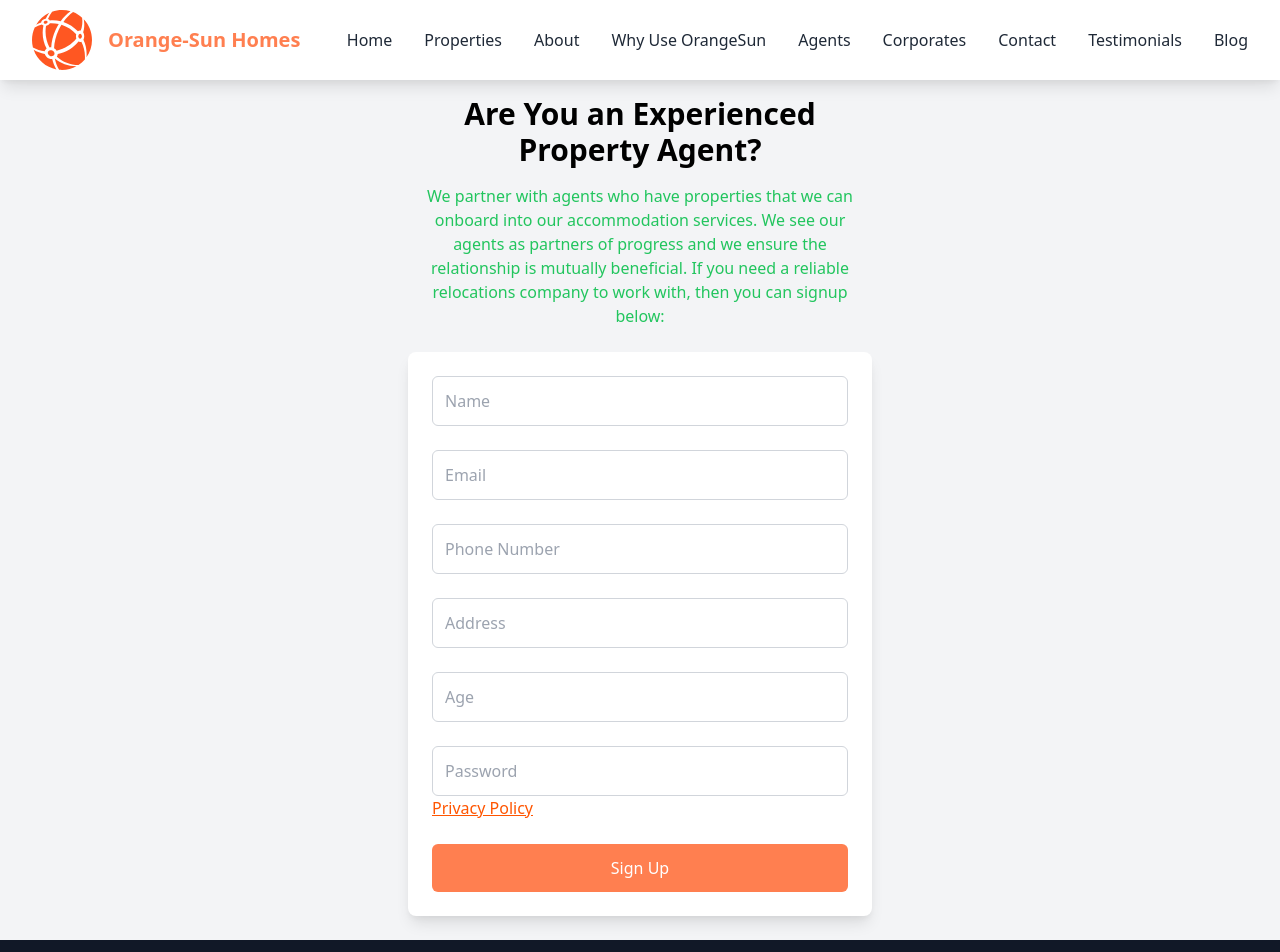
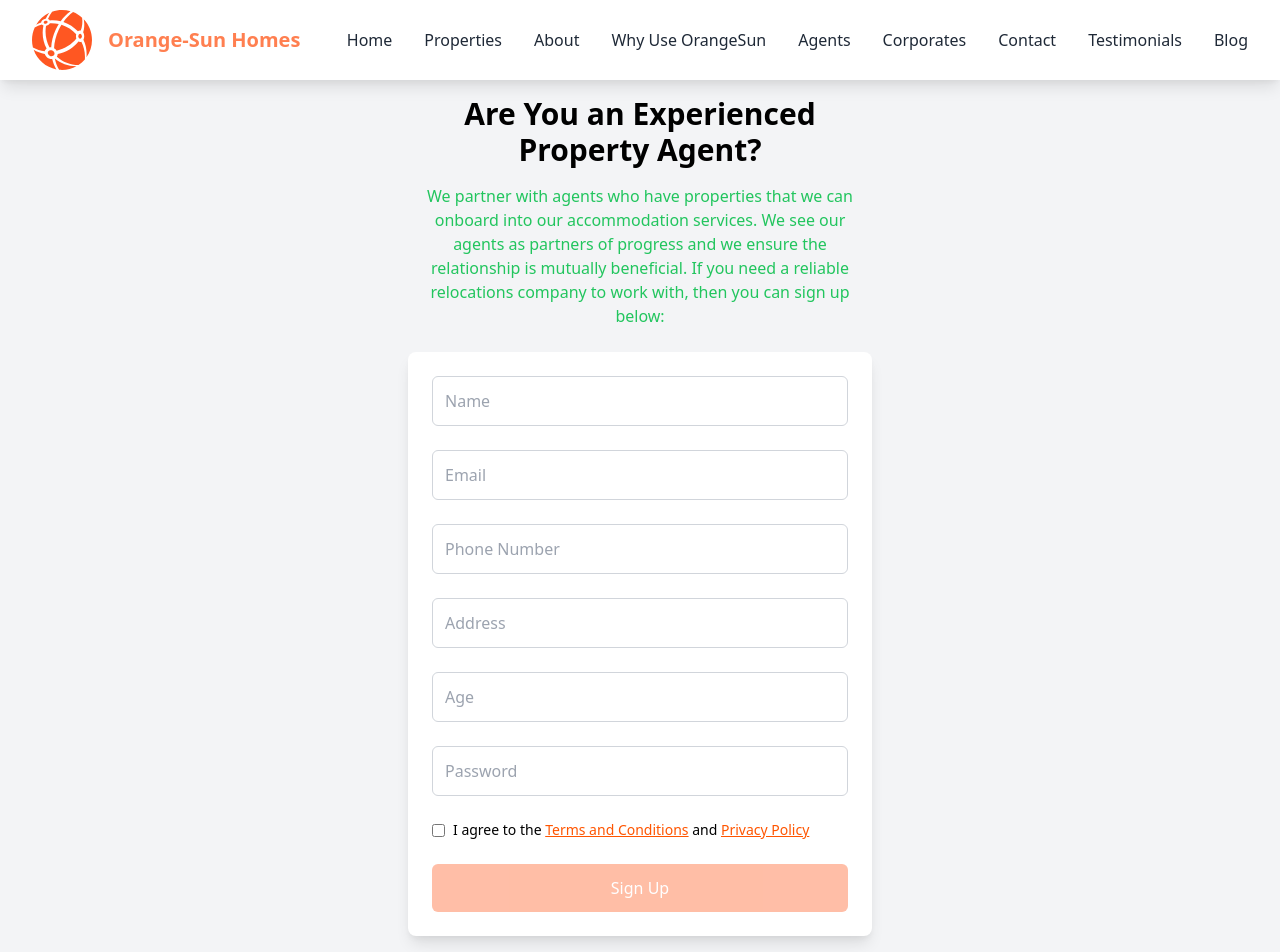
Before and after one commit to CreativeDadd/edenhomes, a Next.js app: page /auth/signup in a window 1280 px wide. Shown: the top 952 px of the page. Built offline with nearby package versions, Linux system fonts and the light colour scheme; no server answers.

Commit message:
I added the terms btn selection here

```diff
--- a/app/components/AgentsSignUp.jsx
+++ b/app/components/AgentsSignUp.jsx
@@ -1,8 +1,159 @@
+// // /app/components/AgentsSignUp.jsx
+// 'use client';
+// import { useState } from 'react';
+// import { useRouter } from 'next/navigation';
+// import Link from 'next/link';
+// export default function AgentsSignUp() {
+//   const [formData, setFormData] = useState({
+//     name: '',
+//     email: '',
+//     phone: '',
+//     address: '',
+//     age: '',
+//     password: '',
+//   });
+//   const [error, setError] = useState('');
+//   const [showModal, setShowModal] = useState(false);
+//   const router = useRouter();
+
+//   const handleSignUp = async (e) => {
+//     e.preventDefault();
+//     try {
+//       const res = await fetch('/api/auth/signup', {
+//         method: 'POST',
+//         headers: {
+//           'Content-Type': 'application/json',
+//         },
+//         body: JSON.stringify({ ...formData, role: 'agent' }), // Pass 'agent' role explicitly
+//       });
+
+//       if (!res.ok) {
+//         const { message } = await res.json();
+//         throw new Error(message || 'Error signing up');
+//       }
+
+//       setShowModal(true);
+//     } catch (err) {
+//       setError(err.message);
+//     }
+//   };
+
+//   const closeModal = () => {
+//     setShowModal(false);
+//     router.push('/');
+//   };
+
+
+
+
+//   return (
+//     <div className="container mx-auto p-6 mt-12 max-w-lg">
+//       <div className="text-black mb-6 text-center mt-6">
+//       <h2 className="text-3xl font-bold text-black ">Are You an Experienced Property Agent?</h2>
+//       <p className="text-green-500 pt-4"> We partner with agents who have properties that we can onboard into our accommodation  services. We see our agents as partners of progress and we ensure the relationship is mutually beneficial. If you need a reliable relocations company to work with, then you can signup below:</p>
+//       </div>
+//       <form onSubmit={handleSignUp} className="space-y-6 bg-white p-6 shadow-lg rounded-lg">
+//         <input
+//           type="text"
+//           placeholder="Name"
+//           value={formData.name}
+//           onChange={(e) => setFormData({ ...formData, name: e.target.value })}
+//           className="w-full p-3 border border-gray-300 rounded-md"
+//           required
+//         />
+//         <input
+//           type="email"
+//           placeholder="Email"
+//           value={formData.email}
+//           onChange={(e) => setFormData({ ...formData, email: e.target.value })}
+//           className="w-full p-3 border border-gray-300 rounded-md"
+//           required
+//         />
+//         <input
+//           type="tel"
+//           placeholder="Phone Number"
+//           value={formData.phone}
+//           onChange={(e) => setFormData({ ...formData, phone: e.target.value })}
+//           className="w-full p-3 border border-gray-300 rounded-md"
+//           required
+//         />
+//         <input
+//           type="text"
+//           placeholder="Address"
+//           value={formData.address}
+//           onChange={(e) => setFormData({ ...formData, address: e.target.value })}
+//           className="w-full p-3 border border-gray-300 rounded-md"
+//           required
+//         />
+//         <input
+//           type="number"
+//           placeholder="Age"
+//           value={formData.age}
+//           onChange={(e) => setFormData({ ...formData, age: e.target.value })}
+//           className="w-full p-3 border border-gray-300 rounded-md"
+//           required
+//         />
+//         <input
+//           type="password"
+//           placeholder="Password"
+//           value={formData.password}
+//           onChange={(e) => setFormData({ ...formData, password: e.target.value })}
+//           className="w-full p-3 border border-gray-300 rounded-md"
+//           required
+//         />
+//         <Link href='/privacy' className='text-[#f50] underline'>Privacy Policy</Link>
+//         <button
+//           type="submit"
+//           className="w-full bg-[#FF7F50] text-white p-3 rounded-md hover:bg-[#FF4500] transition duration-300"
+//         >
+//           Sign Up
+//         </button>
+//         {error && <p className="text-red-500">{error}</p>}
+//       </form>
+
+//       {showModal && (
+//         <div className="fixed inset-0 bg-gray-600 bg-opacity-50 flex items-center justify-center">
+//           <div className="bg-white p-6 rounded-lg shadow-lg max-w-sm text-center">
+//             <h3 className="text-2xl font-bold mb-4">Signup Successful!</h3>
+//             <p className="text-gray-700 mb-6">Awaiting admin approval for your account.</p>
+//             <button
+//               className="bg-[#FF7F50] text-white p-3 rounded-md hover:bg-[#FF4500] transition duration-300"
+//               onClick={closeModal}
+//             >
+//               OK
+//             </button>
+//           </div>
+//         </div>
+//       )}
+//     </div>
+//   );
+// }
+
+
+
+
+
+
+
+
+
+
+
+
+
+
+
+
+
+
+
+
 // /app/components/AgentsSignUp.jsx
 'use client';
 import { useState } from 'react';
 import { useRouter } from 'next/navigation';
 import Link from 'next/link';
+
 export default function AgentsSignUp() {
   const [formData, setFormData] = useState({
     name: '',
@@ -14,17 +165,25 @@ export default function AgentsSignUp() {
   });
   const [error, setError] = useState('');
   const [showModal, setShowModal] = useState(false);
+  const [isAgreed, setIsAgreed] = useState(false); // State for terms agreement
   const router = useRouter();
 
+  // Handle form submission
   const handleSignUp = async (e) => {
     e.preventDefault();
+
+    if (!isAgreed) {
+      setError("You must agree to the terms and conditions to sign up.");
+      return;
+    }
+
     try {
       const res = await fetch('/api/auth/signup', {
         method: 'POST',
         headers: {
           'Content-Type': 'application/json',
         },
-        body: JSON.stringify({ ...formData, role: 'agent' }), // Pass 'agent' role explicitly
+        body: JSON.stringify({ ...formData, role: 'agent', isAgreed }), // Pass agreement status
       });
 
       if (!res.ok) {
@@ -32,26 +191,29 @@ export default function AgentsSignUp() {
         throw new Error(message || 'Error signing up');
       }
 
-      setShowModal(true);
+      setShowModal(true); // Show success modal
     } catch (err) {
       setError(err.message);
     }
   };
 
+  // Close the modal and navigate away
   const closeModal = () => {
     setShowModal(false);
     router.push('/');
   };
 
-
-
-
   return (
     <div className="container mx-auto p-6 mt-12 max-w-lg">
       <div className="text-black mb-6 text-center mt-6">
-      <h2 className="text-3xl font-bold text-black ">Are You an Experienced Property Agent?</h2>
-      <p className="text-green-500 pt-4"> We partner with agents who have properties that we can onboard into our accommodation  services. We see our agents as partners of progress and we ensure the relationship is mutually beneficial. If you need a reliable relocations company to work with, then you can signup below:</p>
+        <h2 className="text-3xl font-bold text-black">
+          Are You an Experienced Property Agent?
+        </h2>
+        <p className="text-green-500 pt-4">
+          We partner with agents who have properties that we can onboard into our accommodation services. We see our agents as partners of progress and we ensure the relationship is mutually beneficial. If you need a reliable relocations company to work with, then you can sign up below:
+        </p>
       </div>
+
       <form onSubmit={handleSignUp} className="space-y-6 bg-white p-6 shadow-lg rounded-lg">
         <input
           type="text"
@@ -101,13 +263,39 @@ export default function AgentsSignUp() {
           className="w-full p-3 border border-gray-300 rounded-md"
           required
         />
-        <Link href='/privacy' className='text-[#f50] underline'>Privacy Policy</Link>
+
+        {/* Link to Terms & Privacy Policy */}
+        <div className="flex items-center space-x-2">
+          <input
+            type="checkbox"
+            id="agree"
+            checked={isAgreed}
+            onChange={() => setIsAgreed(!isAgreed)}
+          />
+          <label htmlFor="agree" className="text-sm">
+            I agree to the{" "}
+            <Link href="/terms" className="text-[#f50] underline">
+              Terms and Conditions
+            </Link>{" "}
+            and{" "}
+            <Link href="/privacy" className="text-[#f50] underline">
+              Privacy Policy
+            </Link>
+          </label>
+        </div>
+
+        {/* Sign Up Button (disabled if not agreed) */}
         <button
           type="submit"
-          className="w-full bg-[#FF7F50] text-white p-3 rounded-md hover:bg-[#FF4500] transition duration-300"
+          className={`w-full bg-[#FF7F50] text-white p-3 rounded-md transition duration-300 ${
+            !isAgreed ? 'opacity-50 cursor-not-allowed' : 'hover:bg-[#FF4500]'
+          }`}
+          disabled={!isAgreed} // Disable button unless agreed
         >
           Sign Up
         </button>
+
+        {/* Show error if agreement is missing */}
         {error && <p className="text-red-500">{error}</p>}
       </form>
 
--- /dev/null
+++ b/app/terms/page.js
@@ -0,0 +1,81 @@
+// /app/terms/page.jsx
+import Link from 'next/link';
+
+export default function Terms() {
+  return (
+    <div className="container mx-auto p-6 mt-12 max-w-3xl">
+      <h1 className="text-4xl font-bold text-center mb-8">Terms and Conditions</h1>
+
+      <p className="mb-4">Welcome to <strong>Orange-Sun Homes Limited</strong>. Please read these terms and conditions carefully before using our services.</p>
+
+      <section className="mb-8">
+        <h2 className="text-2xl font-semibold mb-2">1. Acceptance of Terms</h2>
+        <p className="mb-4">
+          By using our website and services, you agree to be bound by these terms. If you do not agree to these terms, please do not use our services.
+        </p>
+      </section>
+
+      <section className="mb-8">
+        <h2 className="text-2xl font-semibold mb-2">2. Changes to Terms</h2>
+        <p className="mb-4">
+          We reserve the right to modify these terms at any time. Any changes will be effective immediately upon posting on this page. It is your responsibility to check this page periodically for updates.
+        </p>
+      </section>
+
+      <section className="mb-8">
+        <h2 className="text-2xl font-semibold mb-2">3. Use of Services</h2>
+        <p className="mb-4">
+          You agree to use our services only for lawful purposes and in accordance with these terms. Any unauthorized use of our services will result in termination of your access.
+        </p>
+      </section>
+
+      <section className="mb-8">
+        <h2 className="text-2xl font-semibold mb-2">4. User Accounts</h2>
+        <p className="mb-4">
+          To access some of our services, you may need to create an account. You are responsible for maintaining the confidentiality of your account credentials and for all activities that occur under your account.
+        </p>
+      </section>
+
+      <section className="mb-8">
+        <h2 className="text-2xl font-semibold mb-2">5. Limitation of Liability</h2>
+        <p className="mb-4">
+          Orange-Sun Homes Limited will not be liable for any indirect, incidental, or consequential damages arising from the use or inability to use our services.
+        </p>
+      </section>
+
+      <section className="mb-8">
+        <h2 className="text-2xl font-semibold mb-2">6. Intellectual Property</h2>
+        <p className="mb-4">
+          All content provided on our website, including text, images, and software, is the property of Orange-Sun Homes Limited. You may not reproduce, distribute, or modify any part of this content without our prior written consent.
+        </p>
+      </section>
+
+      <section className="mb-8">
+        <h2 className="text-2xl font-semibold mb-2">7. Termination</h2>
+        <p className="mb-4">
+          We may terminate or suspend your access to our services at any time, without notice, for conduct that violates these terms or is otherwise harmful to other users or us.
+        </p>
+      </section>
+
+      <section className="mb-8">
+        <h2 className="text-2xl font-semibold mb-2">8. Governing Law</h2>
+        <p className="mb-4">
+          These terms shall be governed by and construed in accordance with the laws of the country where Orange-Sun Homes Limited operates, without regard to its conflict of law provisions.
+        </p>
+      </section>
+
+      <section className="mb-8">
+        <h2 className="text-2xl font-semibold mb-2">9. Contact Us</h2>
+        <p className="mb-4">
+          If you have any questions or concerns about these terms, please <Link href="/contact" className="text-blue-500 underline">contact us</Link>.
+        </p>
+      </section>
+
+      <div className="text-center mt-8">
+        <Link className=" underline text-[#FF7F50]  hover:text-white py-2 px-4 rounded-md hover:bg-[#FF4500] transition duration-300" href="auth/signup">
+          Back to sign up
+        </Link>
+      </div>
+    </div>
+  );
+}
```
Also changed, not shown: app/properties/page.js (added, +9 -0 lines).
